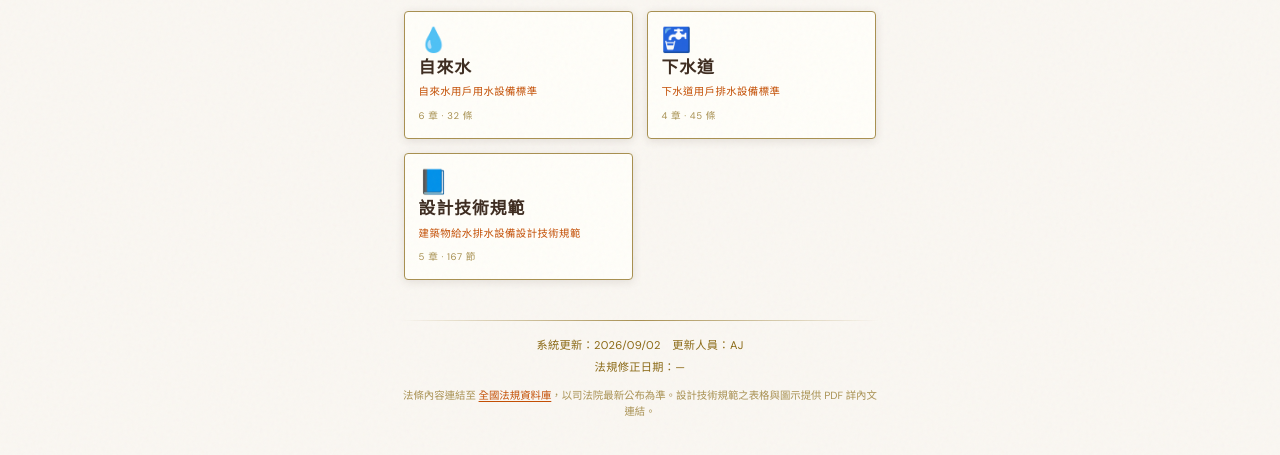
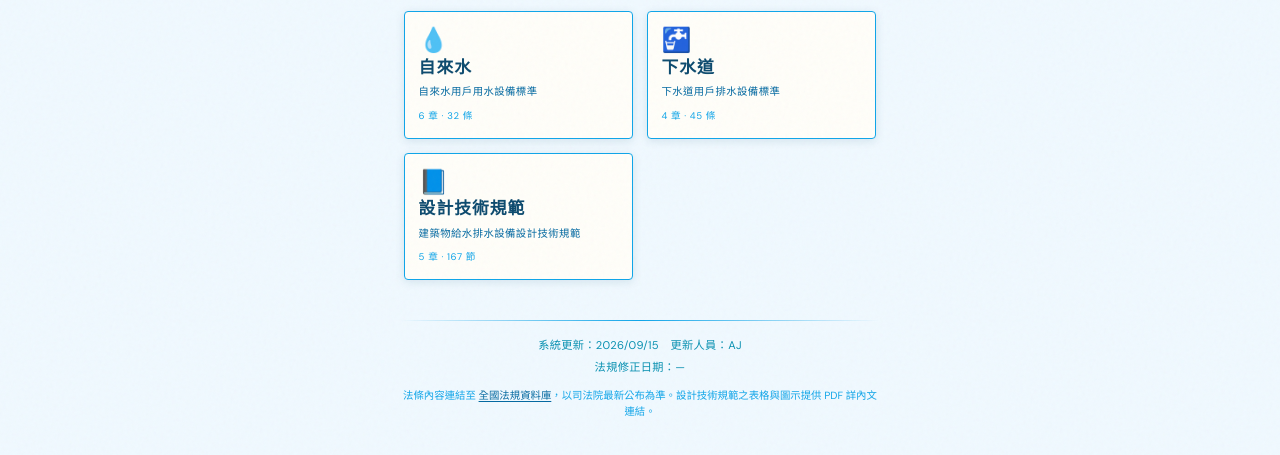
Before and after one commit to JaliN70/water-law-web, a plain HTML site: page index.html in a window 1280 px wide. Shown: the part 297-752 px from the top of the page. Drawn offline with nearby package versions, Linux system fonts and the light colour scheme.

Commit message:
Update system date to 2026/09/15 and refresh site color themes.
Co-authored-by: Cursor <cursoragent@cursor.com>

```diff
--- a/css/style.css
+++ b/css/style.css
@@ -1,19 +1,19 @@
 /* HERMES-inspired retro palette */
 :root {
-  --hermes-orange: #E65A00;
-  --hermes-orange-light: #FF7A1A;
-  --hermes-orange-dark: #C44D00;
-  --brown-deep: #3D2B1F;
-  --brown-mid: #5C4033;
-  --brown-soft: #8B6914;
-  --cream: #FAF7F2;
-  --cream-dark: #F0EBE3;
-  --gold: #C4A962;
-  --gold-light: #D4BC7A;
-  --gold-muted: #A89050;
+  --hermes-orange: #0284C7;
+  --hermes-orange-light: #38BDF8;
+  --hermes-orange-dark: #0369A1;
+  --brown-deep: #0C4A6E;
+  --brown-mid: #075985;
+  --brown-soft: #0891B2;
+  --cream: #F0F9FF;
+  --cream-dark: #E0F2FE;
+  --gold: #7DD3FC;
+  --gold-light: #BAE6FD;
+  --gold-muted: #0EA5E9;
   --white: #FFFEF9;
-  --shadow: rgba(61, 43, 31, 0.12);
-  --shadow-deep: rgba(61, 43, 31, 0.22);
+  --shadow: rgba(12, 74, 110, 0.12);
+  --shadow-deep: rgba(12, 74, 110, 0.22);
   --safe-bottom: env(safe-area-inset-bottom, 0px);
   --safe-top: env(safe-area-inset-top, 0px);
   --header-h: 4.5rem;
@@ -446,8 +446,8 @@ body {
   font-size: 0.85rem;
   font-weight: 700;
   color: var(--hermes-orange);
-  background: rgba(230, 90, 0, 0.07);
-  border: 1px solid rgba(230, 90, 0, 0.25);
+  background: rgba(2, 132, 199, 0.07);
+  border: 1px solid rgba(2, 132, 199, 0.25);
   border-radius: var(--radius);
   text-align: center;
   line-height: 1.2;
@@ -556,7 +556,7 @@ button.art-btn {
 
 .spec-media-link:active {
   border-color: var(--hermes-orange);
-  box-shadow: 0 6px 20px rgba(230, 90, 0, 0.1);
+  box-shadow: 0 6px 20px rgba(2, 132, 199, 0.1);
 }
 
 .spec-media-caption {
@@ -702,7 +702,7 @@ button.art-btn {
   letter-spacing: 0.14em;
   text-transform: uppercase;
   color: var(--hermes-orange);
-  border: 1px solid rgba(230, 90, 0, 0.35);
+  border: 1px solid rgba(2, 132, 199, 0.35);
   padding: 0.15rem 0.45rem;
   border-radius: var(--radius);
   margin-bottom: 0.45rem;
@@ -848,7 +848,7 @@ button.art-btn {
   border: 1.5px solid var(--hermes-orange-dark);
   border-radius: var(--radius);
   cursor: pointer;
-  box-shadow: 0 2px 8px rgba(230, 90, 0, 0.25);
+  box-shadow: 0 2px 8px rgba(2, 132, 199, 0.25);
   transition: transform 0.15s, background 0.15s;
 }
 
@@ -864,7 +864,7 @@ button.art-btn {
 }
 
 .calc-submit--outline:active {
-  background: rgba(230, 90, 0, 0.08);
+  background: rgba(2, 132, 199, 0.08);
 }
 
 .calc-result {
--- a/index.html
+++ b/index.html
@@ -3,7 +3,7 @@
 <head>
   <meta charset="UTF-8">
   <meta name="viewport" content="width=device-width, initial-scale=1, viewport-fit=cover">
-  <meta name="theme-color" content="#3D2B1F">
+  <meta name="theme-color" content="#0C4A6E">
   <meta name="apple-mobile-web-app-capable" content="yes">
   <meta name="apple-mobile-web-app-status-bar-style" content="black-translucent">
   <meta name="apple-mobile-web-app-title" content="給排水設備法規">
--- a/js/data.js
+++ b/js/data.js
@@ -200,4 +200,4 @@ const LAWS = [
   PLUMBING_SPEC_LAW,
 ];
 
-const META = { updated: '2026/09/02', author: 'AJ' };
+const META = { updated: '2026/09/15', author: 'AJ' };
```
Also changed, not shown: pdf-view.html (+2 -2 lines).
